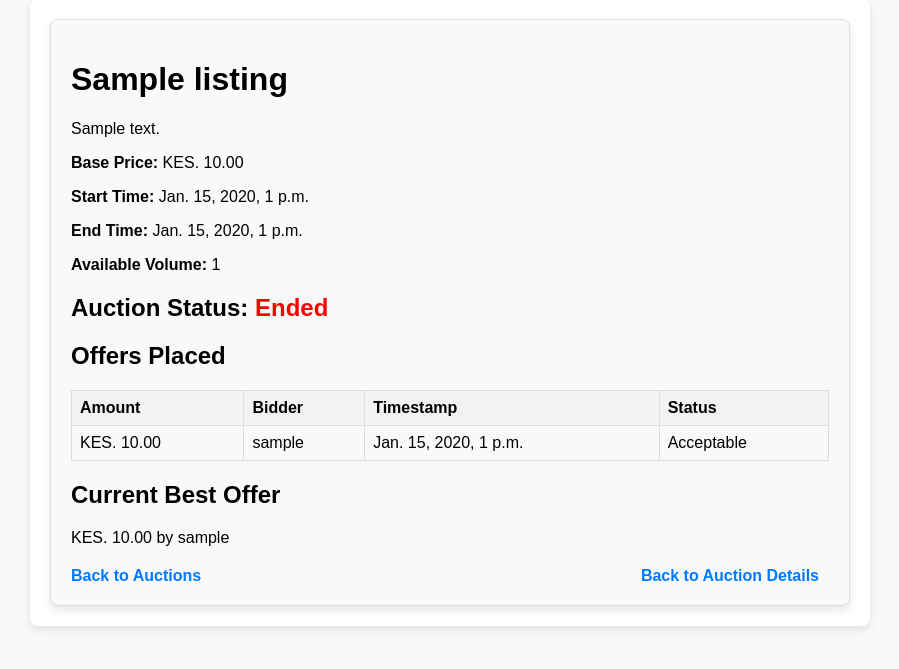
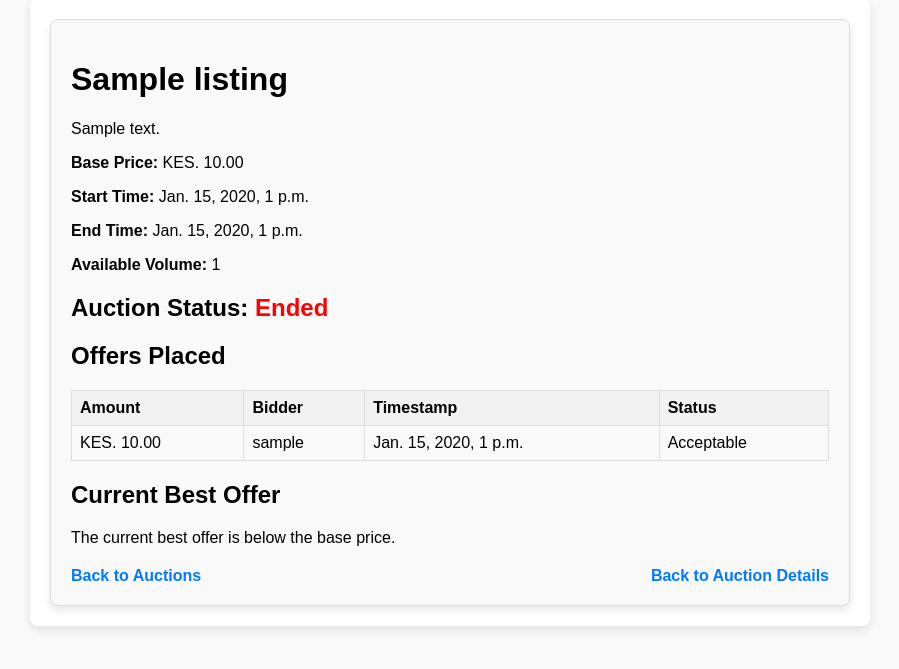
Before and after one commit to nickmwangemi/auction, a Django app: page /listing/1/ in a window 1280 px wide. Shown: the part 21-690 px from the top of the page, without its empty margins (190-1089 px from the left). Run offline with Django 5.2, Linux system fonts and the light colour scheme; tables that the repository leaves empty hold one stand-in row (values such as "Sample post").

Commit message:
update to show current best offer thats only above the base price

```diff
--- a/auctions/templates/auctions/listing_detail.html
+++ b/auctions/templates/auctions/listing_detail.html
@@ -48,8 +48,10 @@
     </table>
 
     <h2>Current Best Offer</h2>
-    {% if current_best_offer %}
+    {% if current_best_offer and current_best_offer.amount > listing.base_price %}
         <p>KES. {{ current_best_offer.amount }} by {{ current_best_offer.user.username }}</p>
+    {% elif current_best_offer %}
+        <p>The current best offer is below the base price.</p>
     {% else %}
         <p>There is no current best offer.</p>
     {% endif %}
@@ -84,6 +86,9 @@
         color: #007bff;
         font-weight: bold;
         margin-right: 10px;
+    }
+    .nav-link:last-child {
+        margin-right: 0; /* Remove margin from the last link */
     }
     .nav-link:hover {
         text-decoration: underline;
```
